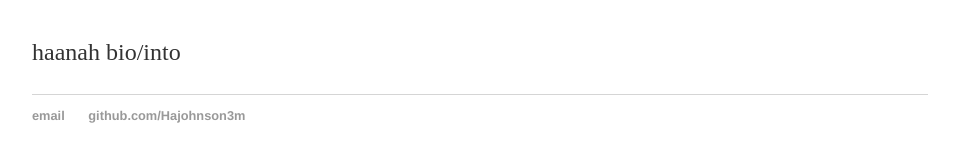
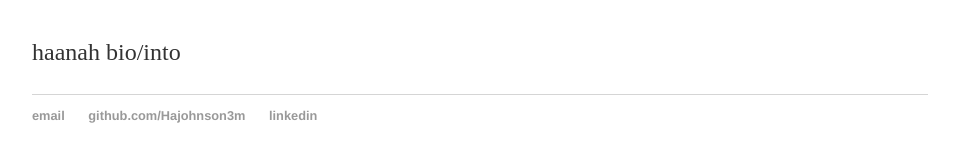
Before and after one commit to Hajohnson3m/Hajohnson3m.github.io-old, a Jekyll site: the page built from index.html, in a window 1280 px wide. Shown: the part 161-323 px from the top of the page, without its empty margins (160-1119 px from the left). Built offline with Jekyll 4.4.1, drawn with Linux system fonts in a browser that asks for light colours.

Commit message:
Update default.html

```diff
--- a/_layouts/default.html
+++ b/_layouts/default.html
@@ -23,6 +23,7 @@
 	    		<ul>
 	        		<li><a href="mailto:hajohnson3m@gmail.com">email</a></li>
 	        		<li><a href="https://github.com/Hajohnson3m">github.com/Hajohnson3m</a></li>
+				<li><a href="https://www.linkedin.com/in/hajohnson3m/">linkedin</a></li>
 				</ul>
 			</footer>
 		</body>
```
